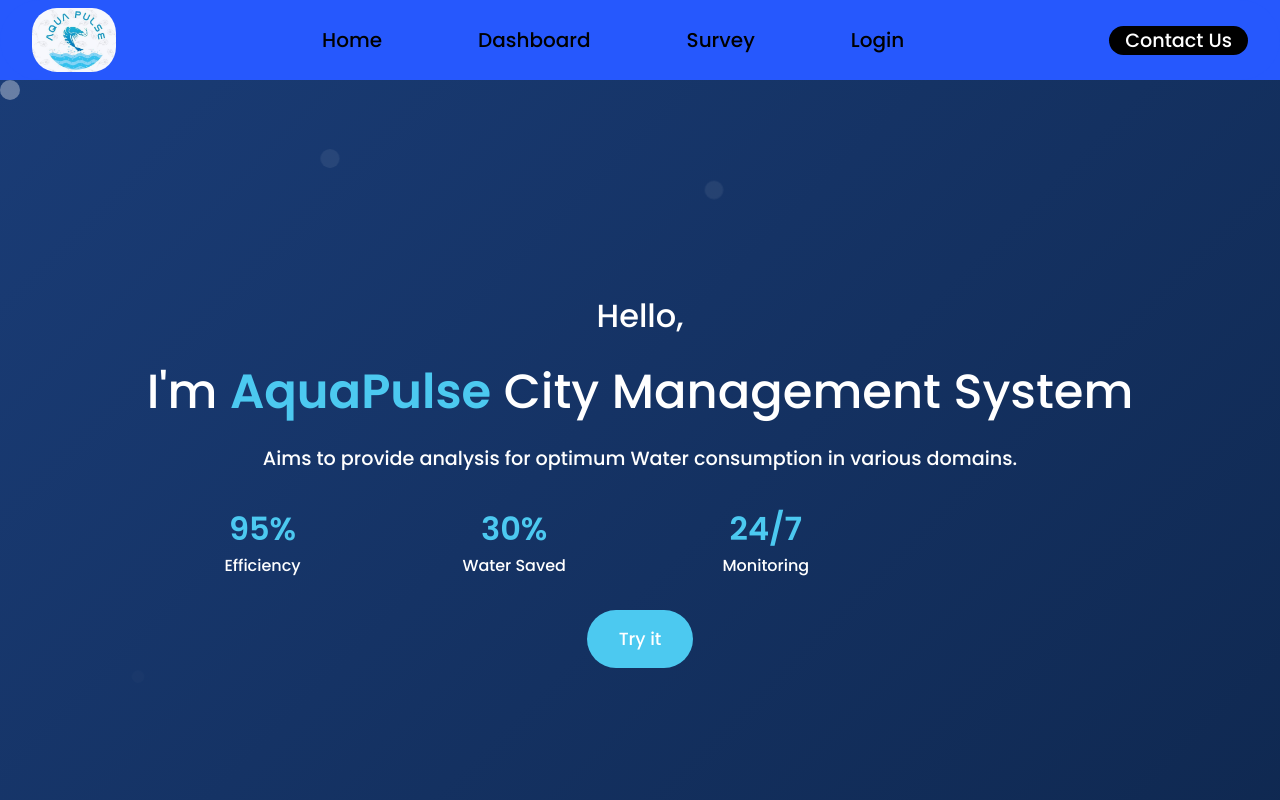
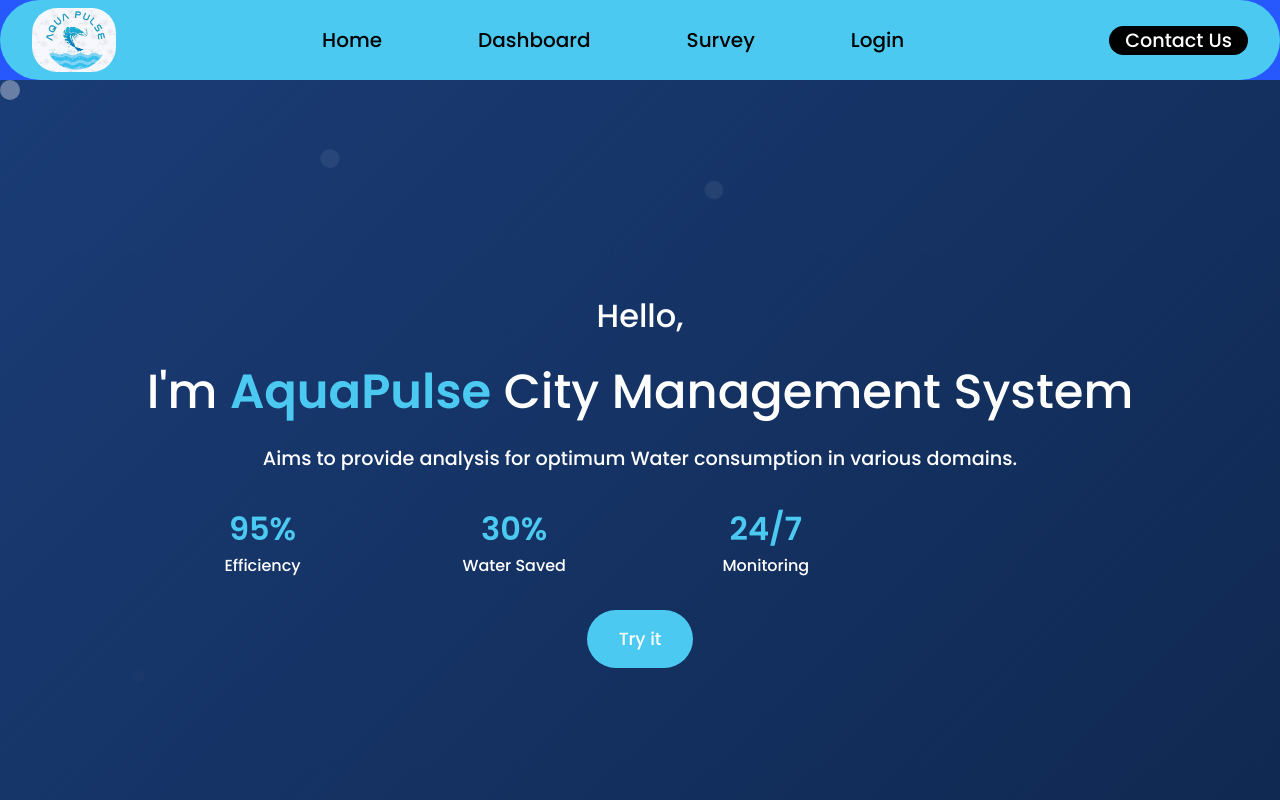
Before and after one commit to Aman-Dinesh-Mishra/AQUA, a React (Vite) app: page / in a window 1280 px wide. Shown: the top 800 px of the page. Built offline with nearby package versions, Linux system fonts and the light colour scheme.

Commit message:
Update Navbar.css

```diff
--- a/src/Components/Navbar/Navbar.css
+++ b/src/Components/Navbar/Navbar.css
@@ -9,7 +9,7 @@
     position: sticky;
     top: 0;
     z-index: 3;
-    background-color: rgb(38, 88, 253);
+    background-color: #4cc9f0;
     border-radius: 50px 50px;
 }
 
```
